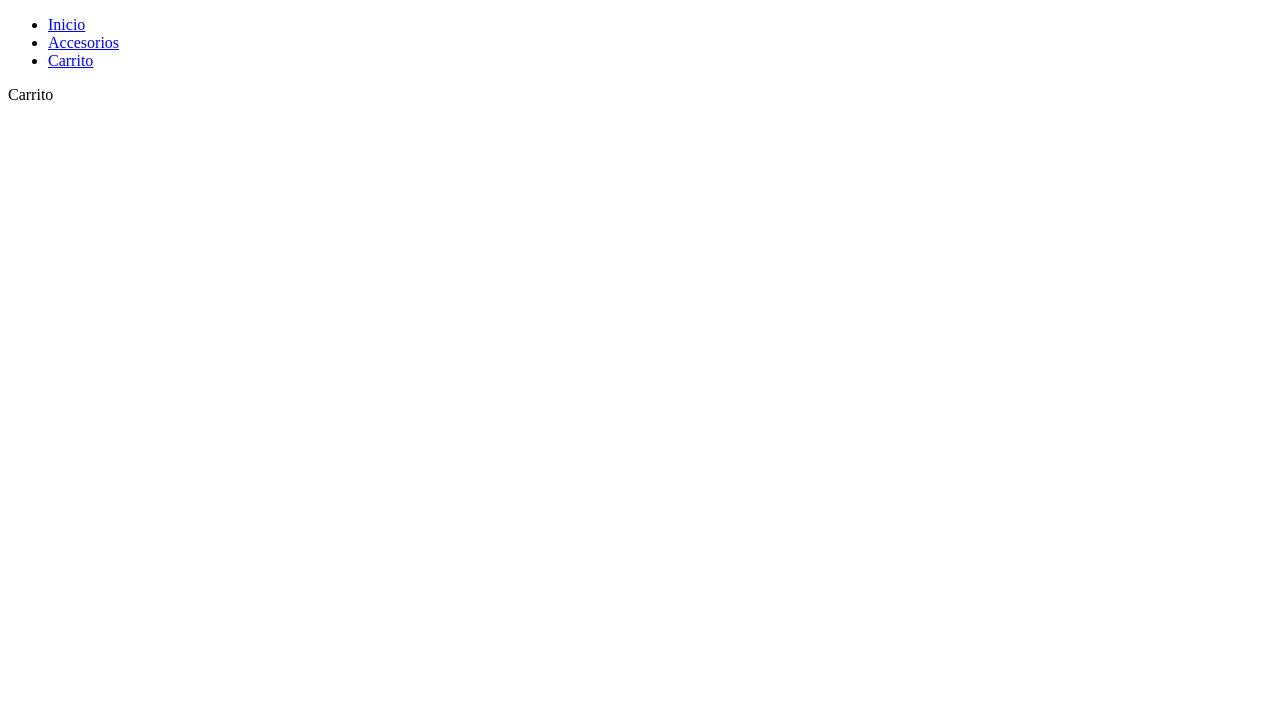
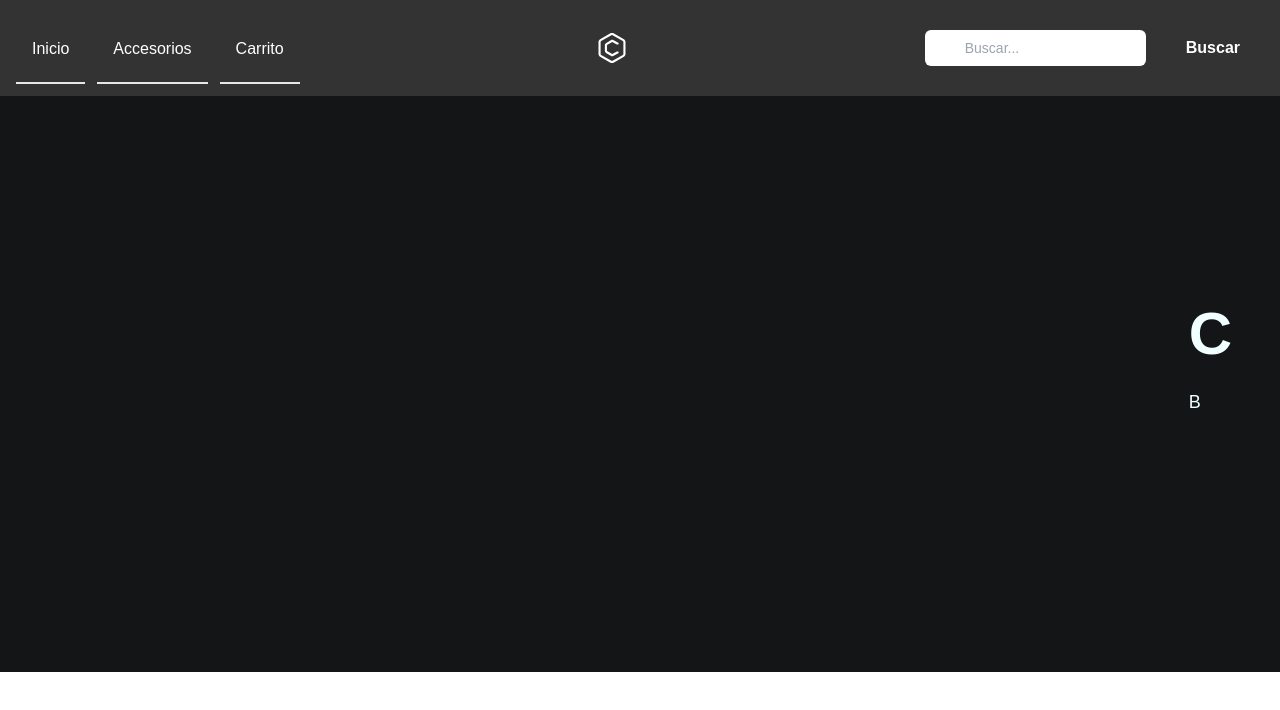
Before and after one commit to nicolasgarcia01/INTEGRADOR_PROYECTO, a plain HTML site: page carrito.html in a window 1280 px wide. Drawn offline with nearby package versions, Linux system fonts and the light colour scheme.

Commit message:
nicoputo

```diff
--- a/carrito.html
+++ b/carrito.html
@@ -3,9 +3,16 @@
 <head>
     <meta charset="UTF-8">
     <meta name="viewport" content="width=device-width, initial-scale=1.0">
-    <title>Document</title>
+    <title>Carrito</title>
+    <link href="https://cdn.jsdelivr.net/npm/daisyui@3.9.4/dist/full.css" rel="stylesheet" type="text/css" />
+    <script src="https://cdn.tailwindcss.com"></script>
+    <link rel="stylesheet" href="style.css">
+
 </head>
 <body>
+    <section>
+        <header class="p-4 dark:bg-gray-800 dark:text-gray-100">
+            <div class="container flex justify-between h-16 mx-auto">
                 <ul class="items-stretch hidden space-x-3 lg:flex">
                     <li class="flex">
                         <a href="index.html" rel="noopener noreferrer" href="#" class="flex items-center px-4 -mb-1 border-b-2 dark:border-transparent dark:text-violet-400 dark:border-violet-400">
@@ -30,6 +37,51 @@
                         </a>
                     </li>
                 </ul>
-    <p>Carrito</p>
+                <a rel="noopener noreferrer" href="#" aria-label="Volver a la página de inicio" class="flex items-center p-2">
+                    <svg xmlns="http://www.w3.org/2000/svg" fill="currentColor" viewBox="0 0 32 32" class="w-8 h-8 dark:text-violet-400">
+                        <path d="M27.912 7.289l-10.324-5.961c-0.455-0.268-1.002-0.425-1.588-0.425s-1.133 0.158-1.604 0.433l0.015-0.008-10.324 5.961c-0.955 0.561-1.586 1.582-1.588 2.75v11.922c0.002 1.168 0.635 2.189 1.574 2.742l0.016 0.008 10.322 5.961c0.455 0.267 1.004 0.425 1.59 0.425 0.584 0 1.131-0.158 1.602-0.433l-0.014 0.008 10.322-5.961c0.955-0.561 1.586-1.582 1.588-2.75v-11.922c-0.002-1.168-0.633-2.189-1.573-2.742zM27.383 21.961c0 0.389-0.211 0.73-0.526 0.914l-0.004 0.002-10.324 5.961c-0.152 0.088-0.334 0.142-0.53 0.142s-0.377-0.053-0.535-0.145l0.005 0.002-10.324-5.961c-0.319-0.186-0.529-0.527-0.529-0.916v-11.922c0-0.389 0.211-0.73 0.526-0.914l0.004-0.002 10.324-5.961c0.152-0.090 0.334-0.143 0.53-0.143s0.377 0.053 0.535 0.144l-0.006-0.002 10.324 5.961c0.319 0.185 0.529 0.527 0.529 0.916z"></path>
+                        <path d="M22.094 19.451h-0.758c-0.188 0-0.363 0.049-0.515 0.135l0.006-0.004-4.574 2.512-5.282-3.049v-6.082l5.282-3.051 4.576 2.504c0.146 0.082 0.323 0.131 0.508 0.131h0.758c0.293 0 0.529-0.239 0.529-0.531v-0.716c0-0.2-0.11-0.373-0.271-0.463l-0.004-0.002-5.078-2.777c-0.293-0.164-0.645-0.26-1.015-0.26-0.39 0-0.756 0.106-1.070 0.289l0.010-0.006-5.281 3.049c-0.636 0.375-1.056 1.055-1.059 1.834v6.082c0 0.779 0.422 1.461 1.049 1.828l0.009 0.006 5.281 3.049c0.305 0.178 0.67 0.284 1.061 0.284 0.373 0 0.723-0.098 1.027-0.265l-0.012 0.006 5.080-2.787c0.166-0.091 0.276-0.265 0.276-0.465v-0.716c0-0.293-0.238-0.529-0.529-0.529z"></path>
+                    </svg>
+                </a>
+                <div class="flex items-center md:space-x-4">
+                    <div class="relative">
+                        <span class="absolute inset-y-0 left-0 flex items-center pl-2">
+                            <button type="submit" title="Buscar" class="p-1 focus:outline-none focus:ring">
+                                <svg fill="currentColor" viewBox="0 0 512 512" class="w-4 h-4 dark:text-gray-100">
+                                    <path d="M479.6,399.716l-81.084-81.084-62.368-25.767A175.014,175.014,0,0,0,368,192c0-97.047-78.953-176-176-176S16,94.953,16,192,94.953,368,192,368a175.034,175.034,0,0,0,101.619-32.377l25.7,62.2L400.4,478.911a56,56,0,1,0,79.2-79.195ZM48,192c0-79.4,64.6-144,144-144s144,64.6,144,144S271.4,336,192,336,48,271.4,48,192ZM456.971,456.284a24.028,24.028,0,0,1-33.942,0l-76.572-76.572-23.894-57.835L380.4,345.771l76.573,76.572A24.028,24.028,0,0,1,456.971,456.284Z"></path>
+                                </svg>
+                            </button>
+                        </span>
+                        <input type="search" name="Search" placeholder="Buscar..." class="w-32 py-2 pl-10 text-sm rounded-md sm:w-auto focus:outline-none dark:bg-gray-800 dark:text-gray-100 focus:dark:bg-gray-900">
+                    </div>
+                    <button type="button" class="hidden px-6 py-2 font-semibold rounded lg:block dark:bg-violet-400 dark:text-gray-900">
+                        <font style="vertical-align: inherit;">
+                            <font style="vertical-align: inherit;">Buscar</font>
+                        </font>
+                    </button>
+                </div>
+                <button title="Menú abierto" type="button" class="p-4 lg:hidden">
+                    <svg xmlns="http://www.w3.org/2000/svg" fill="none" viewBox="0 0 24 24" stroke="currentColor" class="w-6 h-6 dark:text-gray-100">
+                        <path stroke-linecap="round" stroke-linejoin="round" stroke-width="2" d="M4 6h16M4 12h16M4 18h16"></path>
+                    </svg>
+                </button>
+            </div>
+        </header>
+    </section>
+
+    <section>
+        <section class="dark:bg-gray-800 dark:text-gray-100">
+            <div class="container flex flex-col justify-center p-6 mx-auto sm:py-12 lg:py-24 lg:flex-row lg:justify-between">
+                <div class="flex items-center justify-center p-6 mt-8 lg:mt-0 h-72 sm:h-80 lg:h-96 xl:h-112 2xl:h-128">
+                </div>
+                <div class="flex flex-col justify-center p-6 text-center rounded-sm lg:max-w-md xl:max-w-lg lg:text-left">
+                    <h1 class="text-5xl font-bold leadi sm:text-6xl" _msttexthash="801190" _msthash="4065">C</h1>
+                    <p class="mt-6 mb-8 text-lg sm:mb-12" _msttexthash="4948125" _msthash="4066">B</p>
+                    <br class="hidden md:inline lg:hidden">
+                </div>
+            </div>
+        </section>
+    </section>
+
 </body>
 </html>
```
Also changed, not shown: accesorios.html (+1 -1 lines), index.html (+1 -1 lines). Lines whose indentation alone changed are shown as unchanged.
